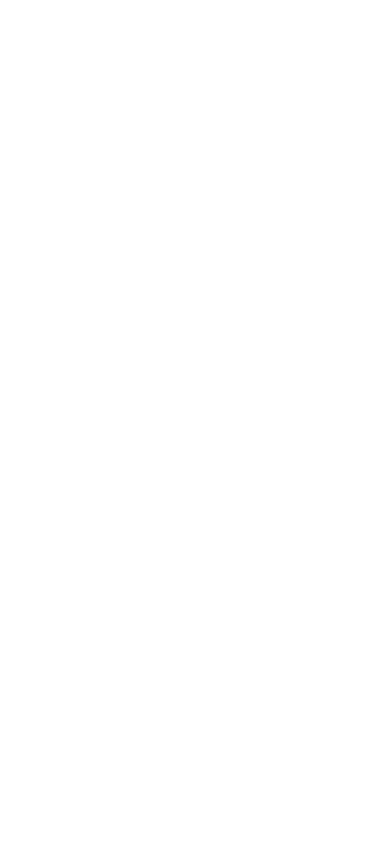
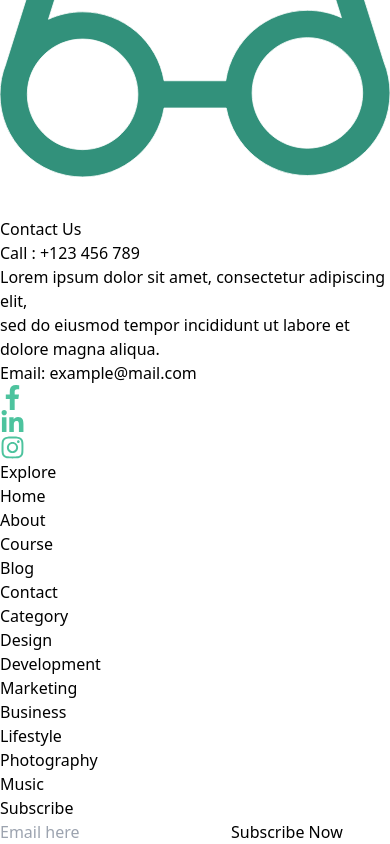
Before and after one commit to Negrea-Andrei/Courses, a React (Vite) app: page / in a window 390 px wide. Shown: the part 5962-6806 px from the top of the page. Before the commit the page ends 5789 px from the top, so only its background shows below. Built offline with nearby package versions, Linux system fonts and the light colour scheme.

Commit message:
footer added

```diff
--- a/src/App.jsx
+++ b/src/App.jsx
@@ -6,6 +6,7 @@ import Courses from "./components/Courses";
 import Achievement from "./components/Achievement.jsx"
 import Feedback from "./components/Feedback.jsx";
 import Register from "./components/Register.jsx";
+import Footer from "./components/Footer.jsx";
 
 const App = () => {
   return (
@@ -17,6 +18,7 @@ const App = () => {
       <Achievement />
       <Feedback />
       <Register />
+      <Footer />
     </>
   );
 };
--- /dev/null
+++ b/src/components/Footer.jsx
@@ -0,0 +1,75 @@
+import React from "react";
+import logo  from "../assets/logo.svg";
+import {
+  FaFacebookF,
+  FaLinkedinIn,
+  FaInstagram,
+} from "react-icons/fa";
+
+const Footer = () => {
+  return (
+    <div className="w-full bg-[ ] py-24">
+      <div className="md:max-w-[1480px] m-auto grid md:grid-cols-5 max-[780px]:grid-cols-2  gap-8 max-w-[600px]  px-4 md:px-0">
+        <div className="col-span-2">
+          <img src={logo} className="h-[75px]" />
+          <h3 className="text-2xl font-bold mt-10">Contact Us</h3>
+          <h3 className="py-2 text-[#6D737A]">Call : +123 456 789</h3>
+          <h3 className="py-2 text-[#6D737A]">
+          Lorem ipsum dolor sit amet, consectetur adipiscing elit,<br></br> sed do eiusmod tempor incididunt ut labore et dolore magna aliqua.
+          </h3>
+          <h3 className="py-2 text-[#363A3D]">Email: example@mail.com</h3>
+          <div className="flex gap-4 py-4">
+            <div className="p-4 bg-[#E9F8F3] rounded-xl">
+              <FaFacebookF size={25} style={{ color: "#4DC39E" }} />
+            </div>
+            <div className="p-4 bg-[#E9F8F3] rounded-xl">
+              <FaLinkedinIn size={25} style={{ color: "#4DC39E" }} />
+            </div>
+            <div className="p-4 bg-[#E9F8F3] rounded-xl">
+              <FaInstagram size={25} style={{ color: "#4DC39E" }} />
+            </div>
+          </div>
+        </div>
+
+        <div>
+          <h3 className="text-2xl font-bold">Explore</h3>
+          <ul className="py-6 text-[#6D737A]">
+            <li className="py-2">Home</li>
+            <li className="py-2">About</li>
+            <li className="py-2">Course</li>
+            <li className="py-2">Blog</li>
+            <li className="py-2">Contact</li>
+          </ul>
+        </div>
+
+        <div>
+          <h3 className="text-2xl font-bold">Category</h3>
+          <ul className="py-6 text-[#6D737A]">
+            <li className="py-2">Design</li>
+            <li className="py-2">Development</li>
+            <li className="py-2">Marketing</li>
+            <li className="py-2">Business</li>
+            <li className="py-2">Lifestyle</li>
+            <li className="py-2">Photography</li>
+            <li className="py-2">Music</li>
+          </ul>
+        </div>
+
+        <div className="max-[780px]:col-span-2">
+          <h3 className="text-2xl font-bold">Subscribe</h3>
+          <form className="py-4">
+            <input
+              className="bg-[#F2F3F4] p-4 w-full rounded"
+              placeholder="Email here"
+            />
+            <button className="max-[780px]:w-full my-4 px-5 py-3 rounded-md bg-[#20B486] text-white font-medium">
+              Subscribe Now
+            </button>
+          </form>
+        </div>
+      </div>
+    </div>
+  );
+};
+
+export default Footer;
```
